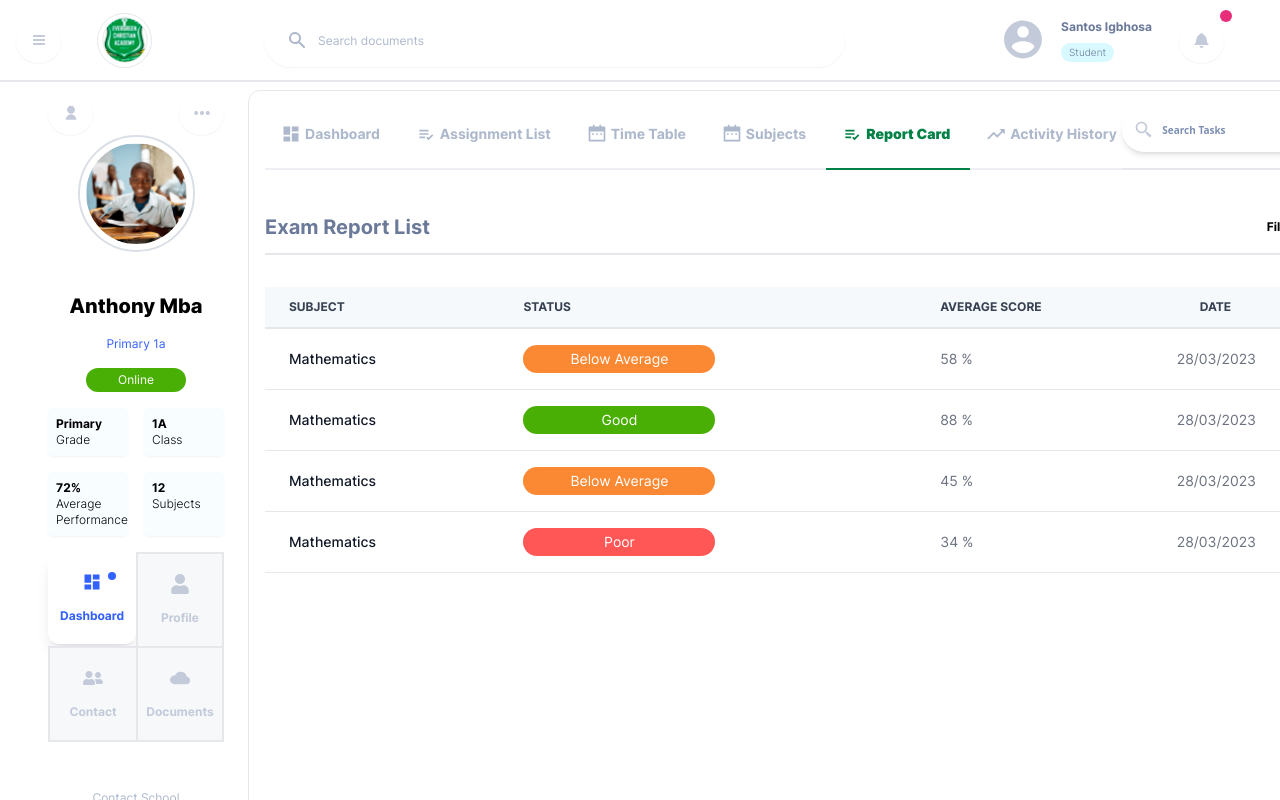
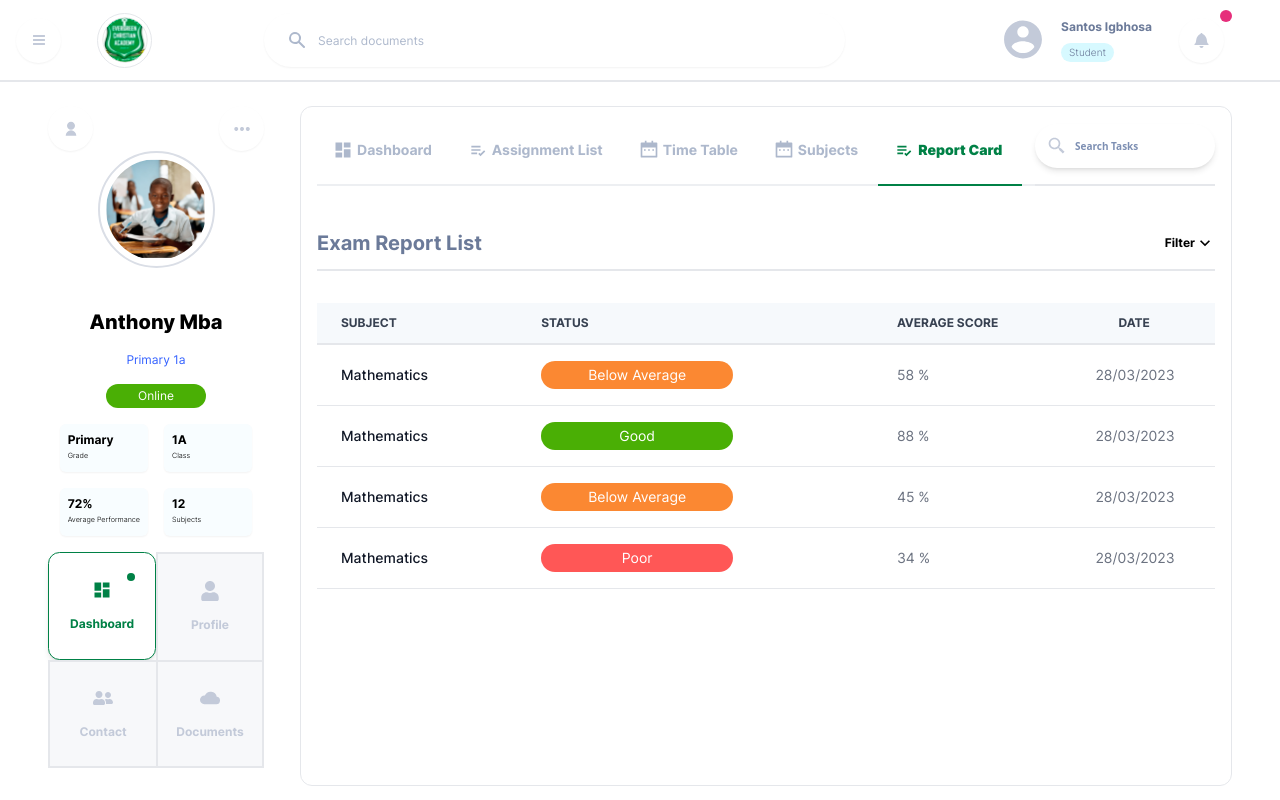
Before and after one commit to Oyinkansolight/smk, a Next.js app: page /student in a window 1280 px wide. Built offline with nearby package versions, Linux system fonts and the light colour scheme.

Commit message:
feat: updated student dashboard

```diff
--- a/app/student/page.tsx
+++ b/app/student/page.tsx
@@ -14,87 +14,12 @@ import StudentDashboardView from '@/components/views/student.tsx/StudentDashboar
 import StudentTaskListView from '@/components/views/student.tsx/StudentTaskListView';
 import StudentTimeTableView from '@/components/views/student.tsx/StudentTimeTableView';
 
-// const streamData = [
-//     {
-//         Raoul: 97,
-//         Josiane: 95,
-//         Marcel: 46,
-//         René: 22,
-//         Paul: 97,
-//         Jacques: 84,
-//     },
-//     {
-//         Raoul: 32,
-//         Josiane: 62,
-//         Marcel: 131,
-//         René: 132,
-//         Paul: 160,
-//         Jacques: 137,
-//     },
-//     {
-//         Raoul: 43,
-//         Josiane: 51,
-//         Marcel: 88,
-//         René: 95,
-//         Paul: 117,
-//         Jacques: 91,
-//     },
-//     {
-//         Raoul: 26,
-//         Josiane: 68,
-//         Marcel: 182,
-//         René: 147,
-//         Paul: 115,
-//         Jacques: 134,
-//     },
-//     {
-//         Raoul: 92,
-//         Josiane: 139,
-//         Marcel: 70,
-//         René: 142,
-//         Paul: 49,
-//         Jacques: 39,
-//     },
-//     {
-//         Raoul: 51,
-//         Josiane: 150,
-//         Marcel: 92,
-//         René: 151,
-//         Paul: 67,
-//         Jacques: 170,
-//     },
-//     {
-//         Raoul: 193,
-//         Josiane: 84,
-//         Marcel: 139,
-//         René: 147,
-//         Paul: 143,
-//         Jacques: 168,
-//     },
-//     {
-//         Raoul: 185,
-//         Josiane: 175,
-//         Marcel: 136,
-//         René: 113,
-//         Paul: 136,
-//         Jacques: 62,
-//     },
-//     {
-//         Raoul: 43,
-//         Josiane: 140,
-//         Marcel: 98,
-//         René: 65,
-//         Paul: 127,
-//         Jacques: 162,
-//     },
-// ];
-
 const Page = () => {
   const [tabIdx, setTabIdx] = useState(4);
   return (
-    <div className='flex gap-6'>
+    <div className='mt-4 flex gap-6'>
       <StudentProfile />
-      <div className='flex flex-1 flex-col gap-[31px] rounded-xl border px-4'>
+      <div className='flex max-h-[85vh] flex-1 flex-col gap-[31px] overflow-y-scroll rounded-xl border px-4'>
         <div className='flex w-full items-center'>
           <TabBar
             selected={tabIdx}
--- a/src/components/cards/StudentProfile.tsx
+++ b/src/components/cards/StudentProfile.tsx
@@ -1,3 +1,4 @@
+import { useState } from 'react';
 import { BsFillCloudyFill, BsFillSendFill } from 'react-icons/bs';
 import { FaUser, FaUserFriends } from 'react-icons/fa';
 import { MdChromeReaderMode, MdLocalPhone, MdMail } from 'react-icons/md';
@@ -10,8 +11,14 @@ import { BigAvatar } from '@/components/profile/BigAvatar';
 import OnlineStatus from '@/components/profile/OnlineStatus';
 
 export default function StudentProfile() {
+  const [currentGrid, setCurrentGrid] = useState(0);
+
+  const handleToggleGrid = (index: number) => {
+    setCurrentGrid(index);
+  };
+
   return (
-    <div className='flex max-w-[18rem] flex-col items-center'>
+    <div className='flex max-w-[18rem] flex-col items-center pr-3'>
       <div className='flex w-full justify-between'>
         <CircleButton icon={<RiUserFill className='h-4 w-4' />} />
         <CircleButton icon={<SlOptions className='h-4 w-4' />} />
@@ -21,7 +28,7 @@ export default function StudentProfile() {
       <div className='text-xl font-extrabold'>Anthony Mba</div>
       <div className='py-4 text-dodger-500'>Primary 1a</div>
       <OnlineStatus status='online' />
-      <div className='grid grid-cols-2 gap-4 py-4'>
+      <div className='grid grid-cols-2 gap-4 whitespace-nowrap py-4'>
         {[
           { title: 'Primary', subtitle: 'Grade' },
           { title: '1A', subtitle: 'Class' },
@@ -32,7 +39,9 @@ export default function StudentProfile() {
         ))}
       </div>
       <GridTabBar
-        selected={0}
+        variant='secondary'
+        selected={currentGrid}
+        onSelect={handleToggleGrid}
         items={[
           {
             icon: <RiDashboardFill className='h-5 w-5' />,
@@ -69,7 +78,7 @@ export default function StudentProfile() {
 
 const InfoTab = ({ title, subtitle }: { title: string; subtitle: string }) => (
   <div className='flex flex-col rounded-md bg-[#F8FDFF] p-2 shadow-sm'>
-    <div className=' font-bold'>{title}</div>
-    <div className='text-xs font-light'>{subtitle}</div>
+    <div className=' text-xs font-bold'>{title}</div>
+    <div className='text-[7.2px] font-light'>{subtitle}</div>
   </div>
 );
--- a/src/components/layout/GridTabBar.tsx
+++ b/src/components/layout/GridTabBar.tsx
@@ -1,17 +1,21 @@
 import clsxm from '@/lib/clsxm';
+
+interface GridTabBarProps {
+  items: { label: string; icon: JSX.Element }[];
+  selected?: number;
+  onSelect?: (idx: number) => void;
+  buttonActiveClassName?: string;
+  variant?: 'primary' | 'secondary';
+}
 
 export default function GridTabBar({
   items,
   selected,
   onSelect,
-}: {
-  items: { label: string; icon: JSX.Element }[];
-  selected?: number;
-  onSelect?: (idx: number) => void;
-  buttonActiveClassName?: string;
-}) {
+  variant = 'primary',
+}: GridTabBarProps) {
   return (
-    <div className='grid w-full grid-cols-2 whitespace-nowrap'>
+    <div className='grid grid-cols-2 whitespace-nowrap'>
       {items.map((item, i) => (
         <button
           key={i}
@@ -19,15 +23,20 @@ export default function GridTabBar({
             if (onSelect) onSelect(i);
           }}
           className={clsxm(
-            'border-2',
+            'max-h-[108px] max-w-[108px] border-2',
             i % 2 === 0 && 'border-r-0',
             i > 1 && Number(selected) === 3 && 'border-r-2',
             i <= 1 && Number(selected) <= 1 && 'border-b-0',
             i > 1 && Number(selected) > 1 && 'border-t-0',
             'relative flex  aspect-square w-full flex-col items-center justify-center bg-[#F7F8FA] p-5',
             selected === i
-              ? 'rounded-[11.57px] border-0 bg-white text-[#3361FF] shadow-lg'
-              : 'text-[#C3CAD9]'
+              ? 'rounded-[11.57px] border-0 bg-white shadow-md'
+              : 'text-[#C3CAD9]',
+            selected === i && variant === 'primary' && 'text-[#3361FF]',
+            selected === i && variant === 'secondary' && 'text-[#008146]',
+            selected === i &&
+              variant === 'secondary' &&
+              'border border-[#008146]'
           )}
         >
           <div>{item.icon}</div>
@@ -35,8 +44,9 @@ export default function GridTabBar({
           <div className='font-bold'>{item.label}</div>
           <div
             className={clsxm(
-              'full absolute top-5 right-5 h-2 w-2 rounded bg-[#3361FF]',
-              selected === i ? '' : 'hidden'
+              'full absolute top-5 right-5 h-2 w-2 rounded',
+              selected === i ? '' : 'hidden',
+              variant === 'primary' ? 'bg-[#3361FF]' : 'bg-[#008146]'
             )}
           />
         </button>
--- a/src/components/profile/BigAvatar.tsx
+++ b/src/components/profile/BigAvatar.tsx
@@ -1,11 +1,16 @@
-import Image from 'next/image';
+import NextImage from '@/components/NextImage';
 
 export function BigAvatar({ src }: { src: string }) {
   return (
     <div className='relative h-[117px] w-[117px]'>
       <div className='absolute inset-0 rounded-full border-2 border-[#DADEE6]'></div>
       <div className='absolute inset-2 overflow-hidden rounded-full'>
-        <Image src={src} alt='profile-picture' fill />
+        <NextImage
+          src={src}
+          width={99}
+          height={99}
+          alt='student-profile-picture'
+        />
       </div>
     </div>
   );
--- a/src/components/views/student.tsx/StudentDashboardView.tsx
+++ b/src/components/views/student.tsx/StudentDashboardView.tsx
@@ -45,6 +45,14 @@ const classes: ClassScheduleViewProps[] = [
     name: 'Math Class',
     teacherName: 'James Akanni',
     progress: 87,
+  },
+  {
+    classState: 1,
+    end: new Date(),
+    start: new Date(),
+    name: 'English Class',
+    teacherName: 'Super Teacher',
+    progress: 10,
   },
   {
     classState: 1,
```
